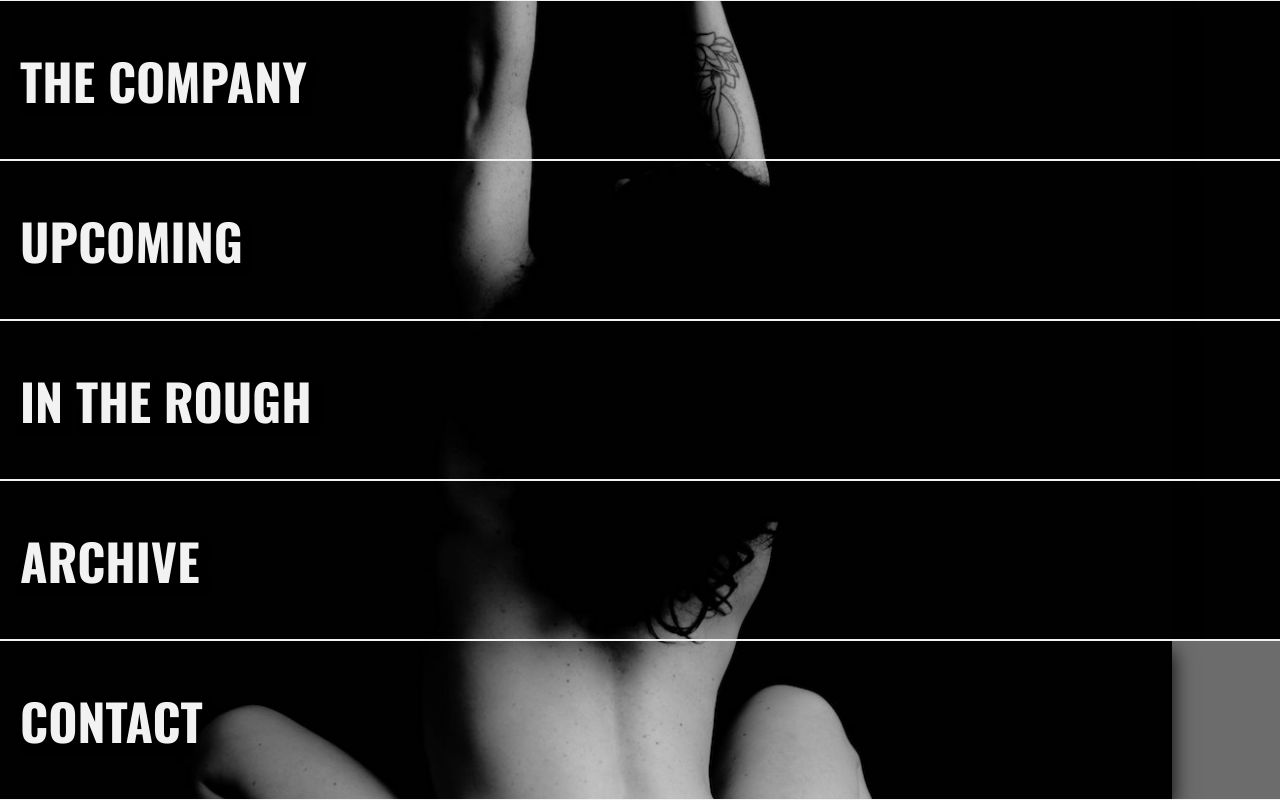
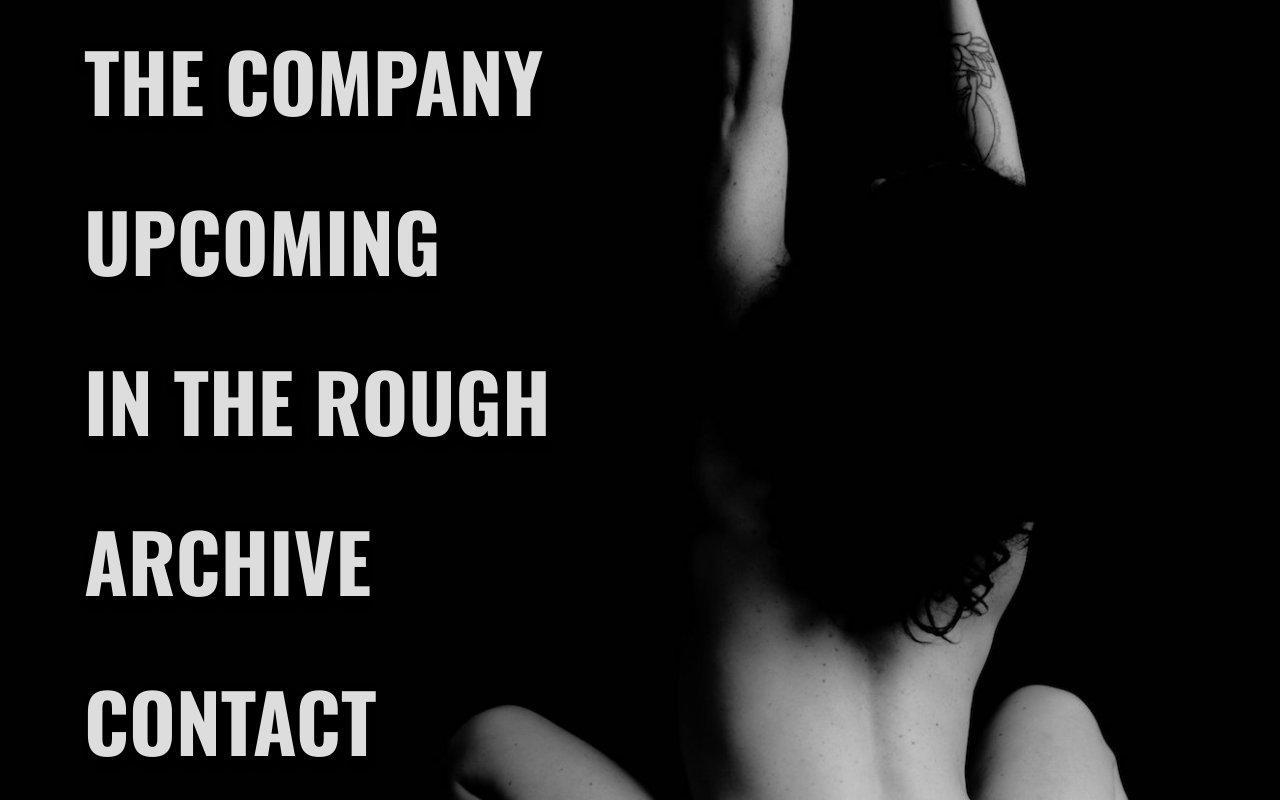
Before and after one commit to domvillegas/tongue, a Next.js app: page / in a window 1280 px wide. Built offline with nearby package versions, Linux system fonts and the light colour scheme.

Commit message:
Add intro animation. Add desktop version.

```diff
--- a/src/components/MadeWithLove/MadeWithLove.tsx
+++ b/src/components/MadeWithLove/MadeWithLove.tsx
@@ -8,11 +8,10 @@ interface Props {
 const MadeWithLove = ({ className }: Props) => {
   return (
     <span className={`${styles.madeWithLove} ${className ? className : ""}`}>
-      Website made with love by{" "}
+      Made by{" "}
       <a href="https://www.domvillegas.com/" target="_blank">
-        Dom
+        domvillegas.com
       </a>
-      .
     </span>
   );
 };
--- a/src/components/MenuButton/MenuButton.module.scss
+++ b/src/components/MenuButton/MenuButton.module.scss
@@ -7,9 +7,9 @@
   text-decoration: none;
   border-bottom: 1px solid $white;
   color: $white;
-  font-size: 40px;
-  padding: 15px;
+  font-size: 30px;
+  padding: 15px 0 15px 20px;
   background: $black;
-  z-index: 999;
+  z-index: 2;
   cursor: pointer;
 }
--- a/src/components/SwipeBox/SwipeBox.module.scss
+++ b/src/components/SwipeBox/SwipeBox.module.scss
@@ -1,14 +1,21 @@
 @use "../../styles/global-utils.module.scss" as *;
 
+$border-color: rgb(164, 164, 164);
+
 .swipeBox {
-  border-top: 1px solid $white;
-  border-bottom: 1px solid $white;
   cursor: pointer;
   overflow: hidden;
   display: flex;
   min-height: 100%;
   text-decoration: none;
   color: $white;
+  width: fit-content;
+
+  @media (max-width: 499px) {
+    width: 100%;
+    border-top: 1px solid $border-color;
+    border-bottom: 1px solid $border-color;
+  }
 }
 
 .text {
@@ -16,50 +23,14 @@
   align-items: center;
   min-width: 90%;
   min-height: 100%;
-  box-shadow: 0px 10px 20px black;
-  z-index: 999;
+  z-index: 3;
   padding-left: 20px;
-}
 
-.fillerDiv {
-  min-width: 100vw;
-  min-height: 100%;
-  background: $white;
-  margin: 0;
-  padding: 0;
-  opacity: 0;
-  animation-name: fillerDivOpacity;
-  animation-duration: 1.8s;
-  animation-timing-function: linear;
-  animation-iteration-count: infinite;
-}
-
-@keyframes fillerDivOpacity {
-  0% {
-    opacity: 0;
+  @media (min-width: 1000px) {
+    margin-left: 10vw;
   }
 
-  10% {
-    opacity: 0.7;
-  }
-
-  41% {
-    opacity: 1;
-  }
-
-  45% {
-    opacity: 0.5;
-  }
-
-  47% {
-    opacity: 0.4;
-  }
-
-  48% {
-    opacity: 0.4;
-  }
-
-  50% {
-    opacity: 0;
+  @media (min-width: 500px) {
+    margin-left: 5vw;
   }
 }
--- a/src/components/SwipeBox/SwipeBox.tsx
+++ b/src/components/SwipeBox/SwipeBox.tsx
@@ -6,11 +6,9 @@ import { useTransitionRoute } from "@/hooks/useTransitionRoute";
 interface Props {
   data: { text: string; path: string };
   className?: string;
-  animationOrder: number;
 }
 
-const SwipeBox = forwardRef<HTMLDivElement, Props>(
-  ({ data, className, animationOrder }, ref) => {
+const SwipeBox = ({ data, className }: Props) => {
   const route = useRouter();
 
   const clickHandler = (path: string) => {
@@ -24,18 +22,11 @@ const SwipeBox = forwardRef<HTMLDivElement, Props>(
       }}
       className={`${styles.swipeBox} ${className ? className : ""}`}
     >
-        <div ref={ref} className={styles.text}>
+      <div className={styles.text}>
         <h2 className="largeText">{data.text}</h2>
       </div>
-        <div
-          style={{
-            animationDelay: `${animationOrder * 0.075 + 0.75}s`,
-          }}
-          className={styles.fillerDiv}
-        />
     </div>
   );
-  },
-);
+};
 
 export default SwipeBox;
--- a/src/pages/contact/index.module.scss
+++ b/src/pages/contact/index.module.scss
@@ -12,13 +12,27 @@
   filter: grayscale(1);
   background-image: url("../../assets/backgrounds/contact.jpg");
   background-size: cover;
-  background-position: 50% 15vh;
+  background-position: 50% 20vh;
   position: absolute;
   top: 0;
   left: 0;
   width: 100%;
   height: 100%;
   z-index: -1;
+
+  @media (min-width: 1000px) {
+    background-position: 50% 5vw;
+  }
+}
+
+.revealDiv {
+  position: absolute;
+  top: 0;
+  left: 0;
+  width: 100%;
+  height: 100%;
+  background-color: $black;
+  z-index: 3;
 }
 
 .contentContainer {
--- a/src/pages/index.module.scss
+++ b/src/pages/index.module.scss
@@ -1,3 +1,5 @@
+@use "../styles/global-utils.module.scss" as *;
+
 .swipeBoxesContainer {
   display: flex;
   flex-direction: column;
@@ -20,4 +22,68 @@
   width: 100%;
   height: 100%;
   z-index: -1;
+
+  @media (min-width: 500px) {
+    background-position: 20vw 100%;
+  }
 }
+
+.introAnimation {
+  background: $black;
+
+  position: absolute;
+  top: 0;
+  left: 0;
+  width: 100%;
+  height: 100%;
+
+  z-index: 4;
+
+  display: flex;
+  justify-content: center;
+  align-items: center;
+
+  animation-name: introAnimation;
+  animation-duration: 2s;
+  animation-fill-mode: forwards;
+
+  img {
+    animation-name: spinImage;
+    animation-duration: 2s;
+    animation-fill-mode: forwards;
+  }
+}
+
+@keyframes introAnimation {
+  0% {
+    opacity: 1;
+  }
+  30% {
+    opacity: 1;
+  }
+  100% {
+    opacity: 0;
+    pointer-events: none;
+  }
+}
+
+@keyframes spinImage {
+  0% {
+    transform: rotate(0deg);
+    filter: blur(0);
+  }
+
+  20% {
+    transform: rotate(0deg);
+    filter: blur(0);
+  }
+
+  30% {
+    filter: blur(0);
+  }
+
+  100% {
+    transform: rotate(360deg);
+    filter: blur(20px);
+  }
+}
--- a/src/pages/index.tsx
+++ b/src/pages/index.tsx
@@ -1,6 +1,7 @@
 import React, { useEffect, useRef } from "react";
 import SwipeBox from "@/components/SwipeBox/SwipeBox";
 import styles from "./index.module.scss";
+import Image from "next/image";
 
 const boxData = [
   { text: "The Company", path: "/the-company" },
@@ -15,27 +16,28 @@ const Home = () => {
 
   useEffect(() => {
     const body = document.getElementsByTagName("body")[0];
-    body.classList.add("fadeIn");
+    body.classList.add("homeFadeIn");
 
     setTimeout(() => {
       body.classList.remove("fadeOut");
-      body.classList.remove("fadeIn");
+      body.classList.remove("homeFadeIn");
     }, 500);
   });
 
   return (
     <>
+      <div className={styles.introAnimation}>
+        <Image
+          src="/_next/static/media/yinyang.6d765a1f.png"
+          alt="yinyang"
+          width={200}
+          height={200}
+        />
+      </div>
       <div className={styles.backgroundImage} />
       <div className={styles.swipeBoxesContainer}>
         {boxData.map((data, index) => {
-          return (
-            <SwipeBox
-              animationOrder={index}
-              ref={(element) => (swipeBoxRefs.current[index] = element!)}
-              key={index}
-              data={data}
-            />
-          );
+          return <SwipeBox key={index} data={data} />;
         })}
       </div>
     </>
--- a/src/styles/globals-styles.scss
+++ b/src/styles/globals-styles.scss
@@ -26,9 +26,36 @@ i {
   cursor: pointer;
 }
 
+a {
+  color: $white;
+  transition: 0.3s;
+
+  &:hover {
+    color: #c7c7c7;
+  }
+}
+
 .largeText {
-  font-size: 50px;
+  font-size: 45px;
   text-transform: uppercase;
+  color: #dddddd;
+  transition: 0.3s;
+
+  &:hover {
+    color: white;
+  }
+
+  @media (min-width: 1500px) {
+    font-size: 125px !important;
+  }
+
+  @media (min-width: 1000px) {
+    font-size: 80px;
+  }
+
+  @media (max-width: 499px) {
+    color: $white;
+  }
 }
 
 .bold {
@@ -70,3 +97,9 @@ i {
     opacity: 1;
   }
 }
+
+.homeFadeIn {
+  animation-name: fadeIn;
+  animation-duration: 0;
+  animation-fill-mode: forwards;
+}
```
Also changed, not shown: src/components/MadeWithLove/MadeWithLove.module.scss (+9 -1 lines), src/assets/backgrounds/yinyang.png (added). Lines whose indentation alone changed are shown as unchanged.
